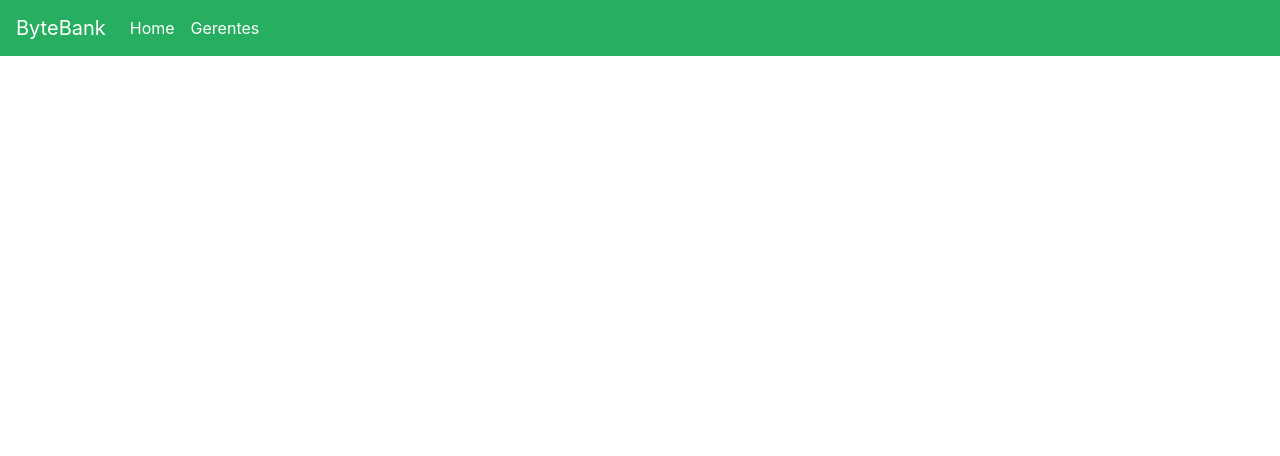
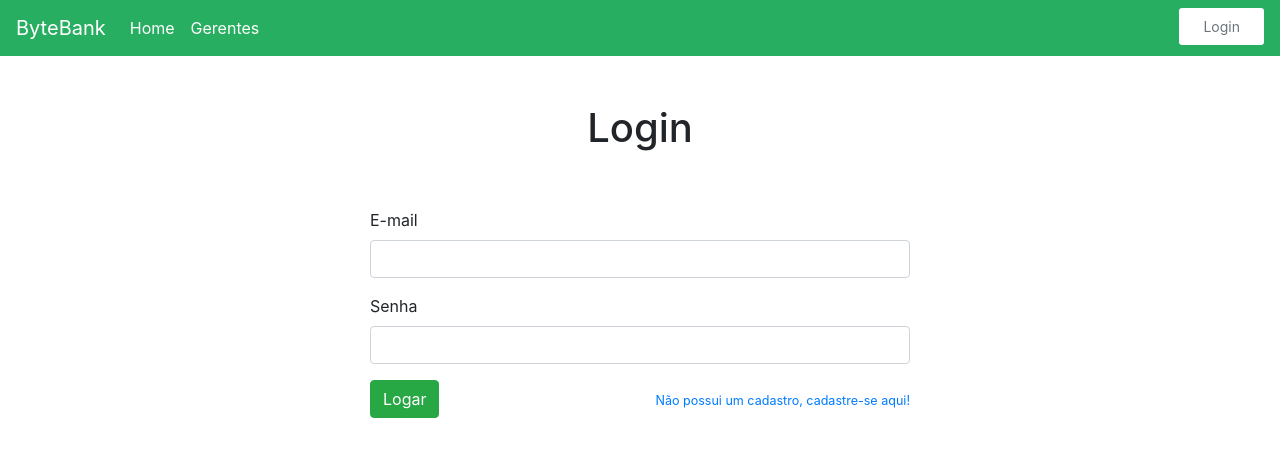
Before and after one commit to marcionavarro/aluravue, a Vue app in the folder byteback-gerentes/: page /#/login in a window 1280 px wide. Shown: the top 456 px of the page. Built offline with nearby package versions, Linux system fonts and the light colour scheme.

Commit message:
byteback-gerentes - Autenticando os usuários

```diff
--- a/byteback-gerentes/src/App.vue
+++ b/byteback-gerentes/src/App.vue
@@ -1,12 +1,13 @@
 <template>
   <div id="app">
-    <nav class="navbar navbar-expand-lg navbar-bytebank">
+    <nav class="navbar navbar-expand-lg navbar-bytebank mb-5">
       <a class="navbar-brand" href="#">ByteBank</a>
-      <button class="navbar-toggler" type="button" data-toggle="collapse" data-target="#navbarSupportedContent" aria-controls="navbarSupportedContent" aria-expanded="false" aria-label="Toggle navigation">
+      <button class="navbar-toggler" type="button" data-toggle="collapse" data-target="#navbarSupportedContent"
+        aria-controls="navbarSupportedContent" aria-expanded="false" aria-label="Toggle navigation">
         <span class="navbar-toggler-icon"></span>
       </button>
       <div class="collapse navbar-collapse" id="navbarSupportedContent">
-        <ul class="navbar-nav mr-auto">
+        <ul class="navbar-nav w-100">
           <li class="nav-item">
             <router-link class="nav-link" to="/">Home</router-link>
           </li>
@@ -15,20 +16,44 @@
               Gerentes
             </router-link>
           </li>
+          <li class="nav-item ml-auto">
+            <a href="#" @click.prevent="efetuarLogout" class="nav-link text-muted bg-white btn-sm px-4">
+              {{ textLoginOrLogout() }}
+            </a>
+          </li>
         </ul>
       </div>
     </nav>
-    <router-view/>
+    <router-view />
   </div>
 </template>
+
+<script>
+export default {
+  methods: {
+    efetuarLogout () {
+      if(this.isExistsToken()) localStorage.removeItem('token')
+      this.$router.push({ name: 'login' })
+    },
+    textLoginOrLogout () {
+      return this.isExistsToken() ? 'Logout' : 'Login'
+    },
+    isExistsToken () {
+      return localStorage.getItem('token') ? true : false
+    }
+  }
+}
+</script>
 
 <style>
 .navbar {
   background: #27ae60;
 }
+
 .navbar-bytebank a {
   color: #fff;
 }
+
 .navbar-bytebank a:hover {
   color: #000;
 }
--- a/byteback-gerentes/src/components/Gerente.vue
+++ b/byteback-gerentes/src/components/Gerente.vue
@@ -1,9 +1,9 @@
 <template>
   <div class="col-3">
-    <div class="card shadow">
+    <div class="card  mb-3">
+      <div class="card-header text-white bg-success">{{ gerente.nome }}</div>
       <div class="card-body">
-        <h5 class="card-title">{{ gerente.nome }}</h5>
-        <h6 class="card-subtitle mb-2 text-muted">{{ gerente.agencia }}</h6>
+        <h5 class="card-title text-muted">{{ gerente.agencia }}</h5>
       </div>
     </div>
   </div>
--- /dev/null
+++ b/byteback-gerentes/src/http/index.js
@@ -0,0 +1,21 @@
+import axios from "axios"
+
+const http = axios.create({
+  baseURL: 'http://localhost:8000/',
+  headers: {
+    'Accept': 'application/json',
+    'Content': 'application/json',
+  }
+})
+
+http.interceptors.request.use(function (config) {
+  const token = localStorage.getItem('token')
+  if (token) {
+    config.headers.Authorization = `Bearer ${token}`
+  }
+  return config
+}, function (erro) {
+  return Promise.reject(erro)
+})
+
+export default http
--- a/byteback-gerentes/src/main.js
+++ b/byteback-gerentes/src/main.js
@@ -4,7 +4,11 @@ import router from './router'
 import 'bootstrap'
 import 'bootstrap/dist/css/bootstrap.min.css'
 
+import http from '@/http'
+
 Vue.config.productionTip = false
+
+Vue.prototype.$http = http
 
 new Vue({
   router,
--- a/byteback-gerentes/src/router/index.js
+++ b/byteback-gerentes/src/router/index.js
@@ -3,6 +3,7 @@ import VueRouter from 'vue-router'
 import Gerentes from '../views/Gerentes.vue'
 import Home from '../views/Home.vue'
 import NovoUsuario from "../views/NovoUsuario";
+import Login from '../views/Login.vue';
 
 Vue.use(VueRouter)
 
@@ -21,6 +22,11 @@ const routes = [
     path: '/cadastre-se',
     name: 'novo.usuario',
     component: NovoUsuario
+  },
+  {
+    path: '/login',
+    name: 'login',
+    component: Login
   }
 ]
 
--- a/byteback-gerentes/src/views/Gerentes.vue
+++ b/byteback-gerentes/src/views/Gerentes.vue
@@ -16,21 +16,13 @@ export default {
   },
   data() {
     return {
-      gerentes: [
-        {
-          nome: 'Paulo',
-          agencia: 1000
-        },
-        {
-          nome: 'Guilherme',
-          agencia: 2000
-        },
-        {
-          nome: 'Ricardo',
-          agencia: 3000
-        }
-      ]
+      gerentes: []
     }
+  },
+  mounted () {
+    this.$http.get('gerentes')
+      .then(response => this.gerentes = response.data)
+      .catch(erro => console.log(erro))
   }
 }
 </script>
--- /dev/null
+++ b/byteback-gerentes/src/views/Login.vue
@@ -0,0 +1,48 @@
+<template>
+  <div class="container">
+    <div class="row justify-content-md-center">
+      <div class="row col-12 justify-content-md-center mb-5">
+        <h1>Login</h1>
+      </div>
+      <div class="col-6">
+        <form @submit.prevent="efetuarLogin">
+          <div class="form-group">
+            <label for="email">E-mail</label>
+            <input type="email" class="form-control" v-model="usuario.email" />
+          </div>
+          <div class="form-group">
+            <label for="senha">Senha</label>
+            <input type="password" class="form-control" v-model="usuario.senha" />
+          </div>
+          <div class="d-flex justify-content-between align-items-center">
+            <button type="submit" class="btn btn-success">Logar</button>
+            <router-link :to="{ name: 'novo.usuario' }">
+              <span style="font-size: 0.785rem;">Não possui um cadastro, cadastre-se aqui!</span>
+            </router-link>
+          </div>
+        </form>
+      </div>
+    </div>
+  </div>
+</template>
+
+<script>
+export default {
+  data () {
+    return {
+      usuario: {}
+    }
+  },
+  methods: {
+    efetuarLogin () {
+      this.$http.post('auth/login', this.usuario)
+        .then(response => {
+          console.log(response)
+          localStorage.setItem('token', response.data.access_token)
+          this.$router.push({name: 'gerentes'})
+        })
+        .catch(error => console.log(error))
+    }
+  }
+}
+</script>
--- a/byteback-gerentes/src/views/NovoUsuario.vue
+++ b/byteback-gerentes/src/views/NovoUsuario.vue
@@ -1,6 +1,10 @@
 <template>
-  <div class="container mt-5">
-    <h1 class="mb-3">Novo usuário</h1>
+  <div class="container">
+    <div class="row justify-content-md-center">
+      <div class="row col-12 justify-content-md-center mb-5">
+        <h1>Cadastrar Usuário</h1>
+      </div>
+      <div class="col-6">
         <form @submit.prevent="enviarFormulario">
           <div class="form-group">
             <label>Nome</label>
@@ -17,11 +21,11 @@
           <button class="btn btn-success" type="submit">Salvar</button>
         </form>
       </div>
+    </div>
+  </div>
 </template>
 
 <script>
-import axios from 'axios'
-
 export default {
   data: function () {
     return {
@@ -33,15 +37,16 @@ export default {
     }
   },
   methods: {
-    enviarFormulario() {
-      axios.post('http://localhost:8000/auth/register', this.usuario)
-          .then(resposta => console.log(resposta))
+    enviarFormulario () {
+      this.$http.post('auth/register', this.usuario)
+        .then(resposta => {
+          console.log(resposta)
+          this.$router.push({ name: 'login' })
+        })
         .catch(erro => console.log(erro))
     }
   }
 }
 </script>
 
-<style scoped>
-
-</style>
+<style scoped></style>
```
Lines whose indentation alone changed are shown as unchanged.
